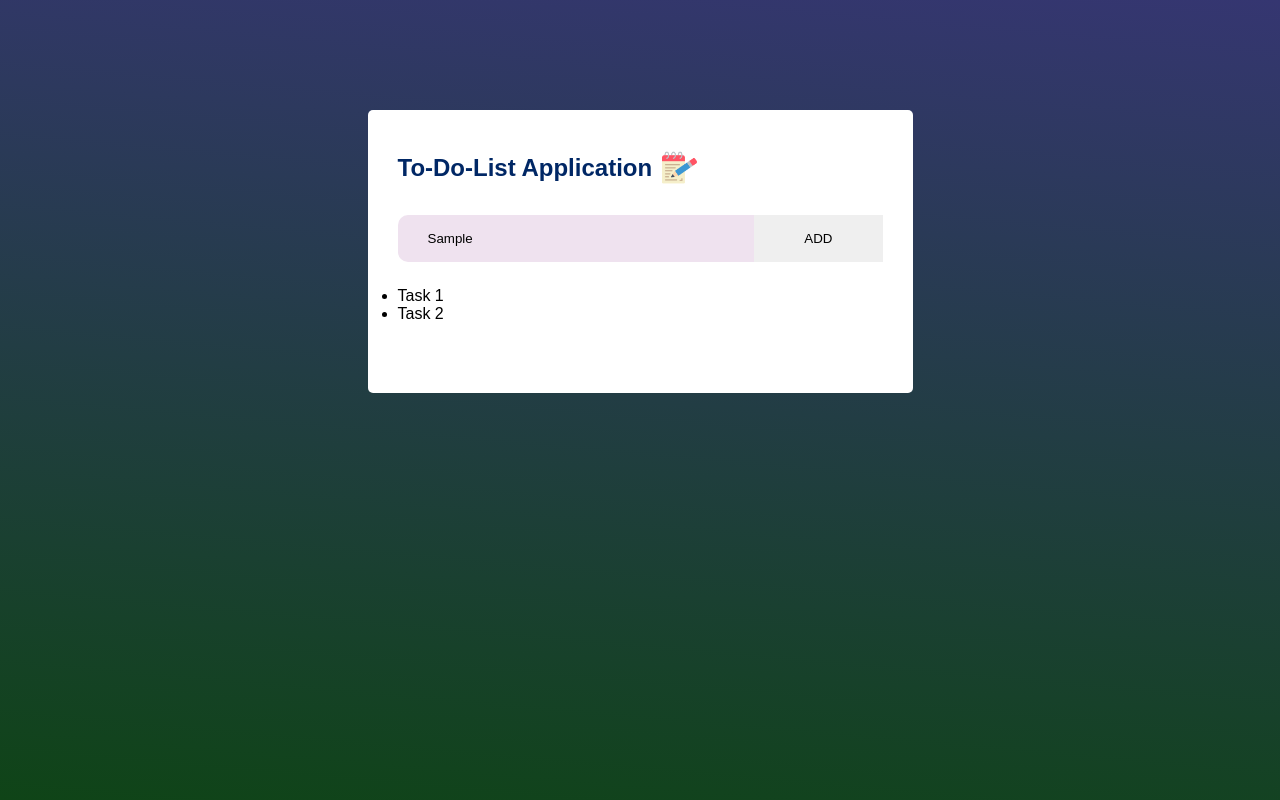
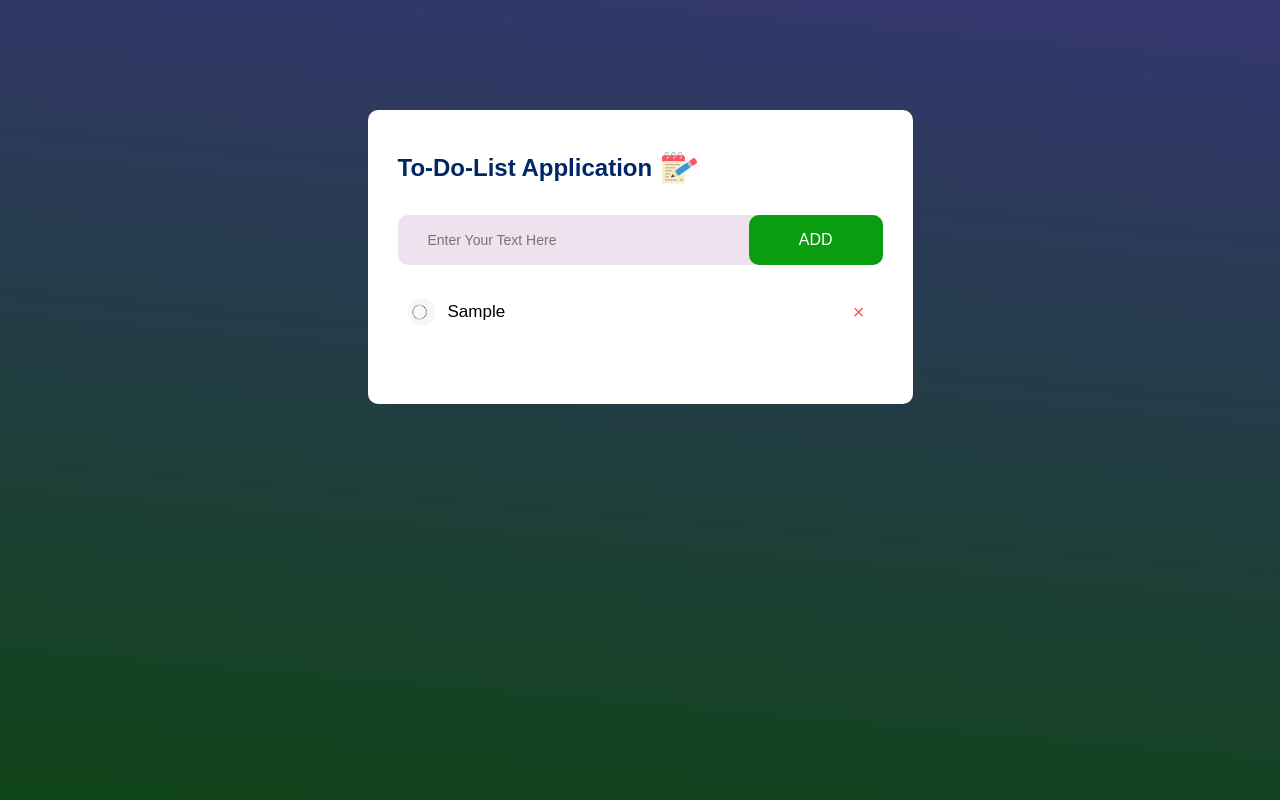
Before and after one commit to vaishnavijha12/ToDoList-JS, a plain HTML site: page index.html in a window 1280 px wide. Both pictures are taken after typing "Sample" into the empty fields and a click on the button "ADD". Drawn offline with Linux system fonts and the light colour scheme.

Commit message:
Fix delete button and add auto span for tasks

```diff
--- a/index.html
+++ b/index.html
@@ -5,27 +5,26 @@
     <meta name="viewport" content="width=device-width, initial-scale=1.0">
     <title>To Do List JS</title>
     <link rel="stylesheet" href="style.css">
-
 </head>
 <body>
-
     <div class="container">
         <div class="todo-app">
-<h2>To-Do-List Application <img src="images/note.png" alt="notes"></h2>
+            <h2>To-Do-List Application
+                <img src="images/note.png" alt="notes">
+            </h2>
 
-
-              <div class="row">
+            <div class="row">
                 <input type="text" id="input-box" placeholder="Enter Your Text Here">
                 <button onclick="addTask()">ADD</button>
-              </div>
-              <ul id="list-container">
-                <li class="checked">Task 1</li>
-                <li class="checked">Task 2</li>
-              </ul>
+            </div>
+
+            <!-- ✅ Added <span> ❌ for default tasks -->
+            <ul id="list-container">
+                <li class="checked">Task 1 <span>&#x00d7;</span></li>
+                <li class="checked">Task 2 <span>&#x00d7;</span></li>
+            </ul>
         </div>
-
     </div>
-
 
     <script src="script.js"></script>
 </body>
--- a/script.js
+++ b/script.js
@@ -0,0 +1,48 @@
+const listContainer = document.getElementById("list-container");
+const inputbox = document.getElementById("input-box");
+
+function addTask() {
+    if (inputbox.value === '') {
+        alert("enter some data");
+    } else {
+        let li = document.createElement("li");
+        li.innerHTML = inputbox.value;
+
+        let span = document.createElement("span");
+        span.innerHTML = '\u00d7';
+        li.appendChild(span);
+
+        listContainer.appendChild(li);
+    }
+    inputbox.value = "";
+    saveTask();
+}
+
+listContainer.addEventListener("click", function (e) {
+    if (e.target.tagName === "LI") {
+        e.target.classList.toggle("checked");
+        saveTask();
+    } else if (e.target.tagName === "SPAN") {
+        e.target.parentElement.remove();
+        saveTask();
+    }
+});
+
+function saveTask() {
+    localStorage.setItem("data", listContainer.innerHTML);
+}
+
+function showTask() {
+    listContainer.innerHTML = localStorage.getItem("data") || "";
+
+    // ✅ Add <span> ❌ to all <li> that don't have one
+    document.querySelectorAll("#list-container li").forEach(li => {
+        if (!li.querySelector("span")) {
+            let span = document.createElement("span");
+            span.innerHTML = '\u00d7';
+            li.appendChild(span);
+        }
+    });
+}
+
+showTask();
--- a/style.css
+++ b/style.css
@@ -1,65 +1,129 @@
-*{
+* {
     margin: 0;
     padding: 0;
     box-sizing: border-box;
     font-family: Arial, Helvetica, sans-serif;
+}
 
-}
-.container{
+.container {
     width: 100%;
     min-height: 100vh;
-    background: linear-gradient(185deg,#353671,#0f4417);
+    background: linear-gradient(185deg, #353671, #0f4417);
     padding: 10px;
+}
 
-
-}
-.todo-app{
-
+.todo-app {
     max-width: 545px;
     background-color: #fff;
     margin: 100px auto;
     padding: 40px 30px 70px;
-    border-radius: 5px;
+    border-radius: 10px;
+    transition: box-shadow 0.2s ease-in-out;
+}
 
-}
-.todo-app h2{
+.todo-app h2 {
     color: #002765;
     display: flex;
     align-items: center;
     margin-bottom: 30px;
+}
 
-}
-.todo-app h2 img{
+.todo-app h2 img {
     width: 35px;
     margin-left: 10px;
-
-}
-.todo-app:hover{
-    box-shadow: 8px 8px 8px 8px black;
 }
 
-.row{
+.todo-app:hover {
+    box-shadow: 8px 8px 20px rgba(0, 0, 0, 0.3);
+}
+
+.row {
     display: flex;
     align-items: center;
     justify-content: space-between;
     background-color: #efe2ef;
     border-radius: 10px;
-    padding-left:20px ;
+    padding-left: 20px;
     margin-bottom: 25px;
+}
 
-}
-input{
+input {
     flex: 1;
     border: none;
     outline: none;
     background: transparent;
     padding: 10px;
-    font-weight: 14px;
+    font-size: 14px;
+}
 
-}
-button{
+button {
     border: none;
     outline: none;
     padding: 16px 50px;
+    color: #fff;
+    font-size: 16px;
+    cursor: pointer;
+    background-color: #0a9c11;
+    border-radius: 10px;
+    transition: background 0.2s ease-in-out;
+}
 
+button:hover {
+    background-color: #068051;
 }
+
+ul li {
+    list-style: none;
+    font-size: 17px;
+    padding: 12px 50px 12px 50px;
+    user-select: none;
+    position: relative;
+    display: flex;
+    align-items: center;
+}
+
+ul li::before {
+    content: '';
+    position: absolute;
+    height: 28px;
+    width: 28px;
+    border-radius: 50%;
+    background: url("images/Screenshot 2025-09-10 233919.png");
+    background-size: cover;
+    background-position: center;
+    top: 50%;
+    left: 10px;
+    transform: translateY(-50%);
+}
+
+ul li.checked {
+    color: #555;
+    text-decoration: line-through;
+}
+
+ul li.checked::before {
+    background-image: url("images/checck.png");
+    background-size: cover;
+    background-position: center;
+}
+
+/* ✅ FIXED CUT SYMBOL */
+ul li span {
+    position: absolute;
+    right: 10px; /* small padding from edge */
+    top: 50%;
+    transform: translateY(-50%);
+    width: 28px;
+    height: 28px;
+    font-size: 20px;
+    color: #ff5555;
+    line-height: 28px;
+    text-align: center;
+    border-radius: 50%;
+    cursor: pointer;
+    z-index: 2; /* ensure it stays above pseudo-element */
+}
+
+ul li span:hover {
+    background: #f3f3f3;
+}
```
